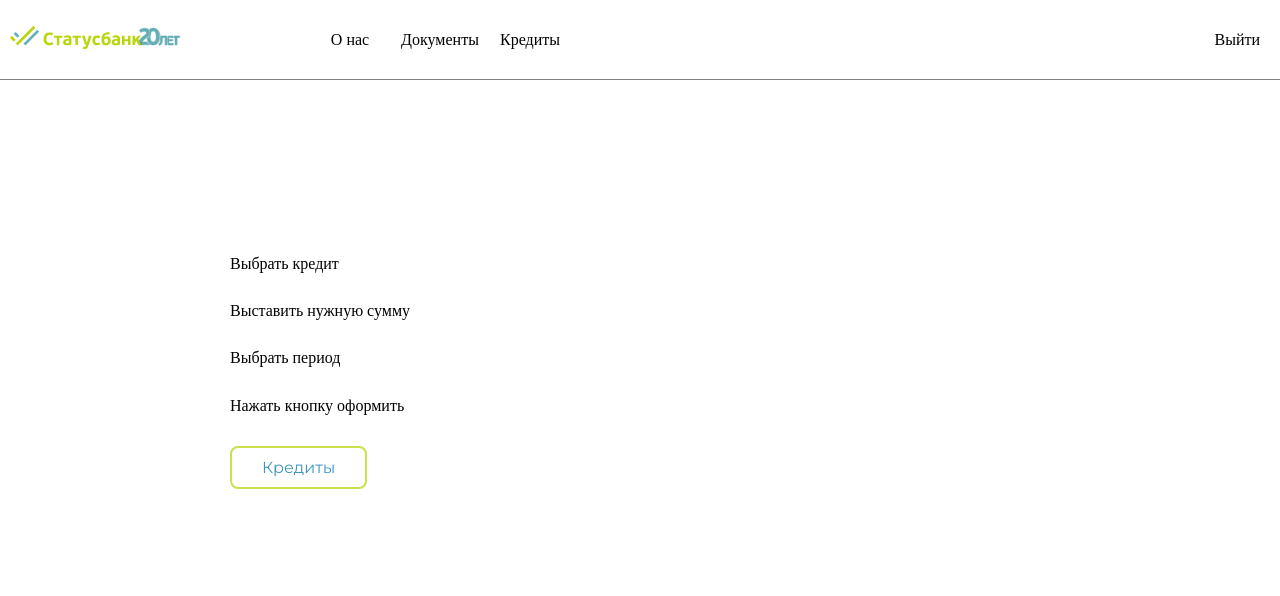
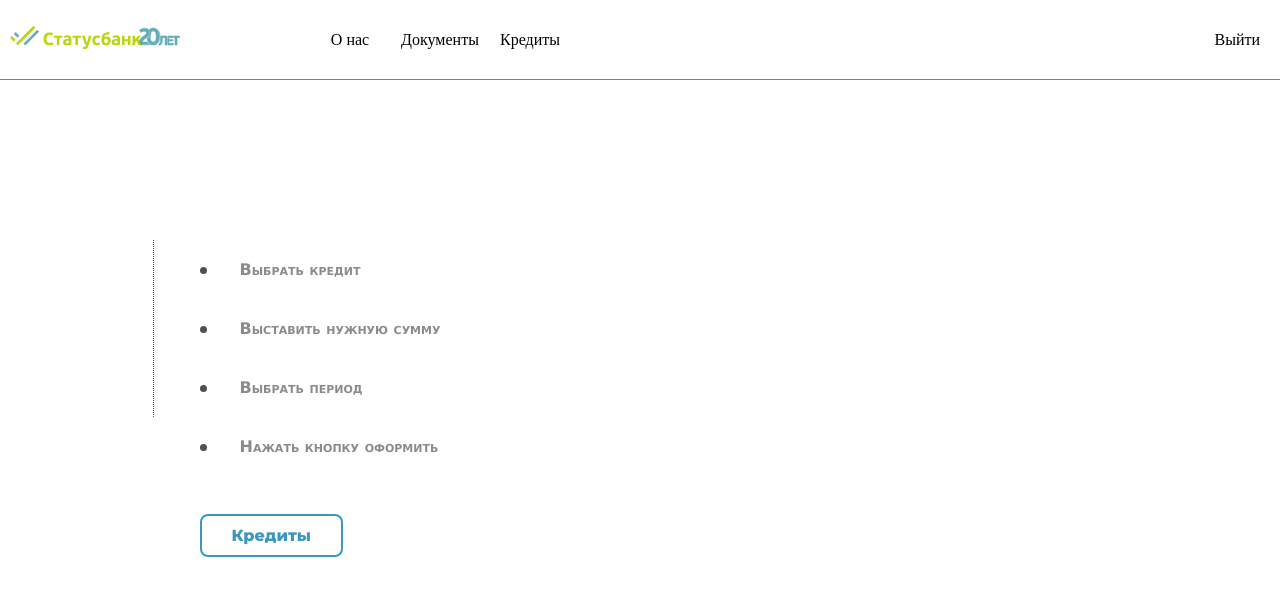
Before and after one commit to AlinaWebApp/WebApp, a Vue app: page /main in a window 1280 px wide. Shown: the top 596 px of the page. Built offline with nearby package versions, Linux system fonts and the light colour scheme.

Commit message:
feat: list

```diff
--- a/src/components/Header.vue
+++ b/src/components/Header.vue
@@ -120,9 +120,43 @@ a {
   height: 50vh;
 }
 .content-box_list {
-  line-height: 295%;
+  list-style: none;
+  font-family: "Lucida Sans";
 }
 .content-box_item {
+  position: relative;
+  padding: 20px 0 20px 40px;
+  color: #33333391;
+  font-variant: small-caps;
+  font-weight: bold;
+  cursor: pointer;
+}
+.content-box_item::before {
+  position: absolute;
+  width: 7px;
+  height: 7px;
+  border-radius: 50%;
+  background: #4f5151;
+  content: "";
+  left: 0;
+  transition: 0.3s ease-in-out;
+  top: 27px;
+}
+.content-wrapper__item::after {
+  position: absolute;
+  border-left: 1px dotted #4f5151;
+  width: 1px;
+  bottom: -12px;
+  content: "";
+  left: 153px;
+  top: 240px;
+  height: 177px;
+}
+.content-wrapper__item:hover::before {
+  box-shadow: 0 0 0 10px rgba(0, 0, 0, 0.2);
+}
+.content-box_item:last-child::after {
+  content: none;
 }
 
 body {
@@ -132,12 +166,13 @@ body {
   text-decoration: none;
   display: inline-block;
   padding: 10px 30px;
-  margin-top: 17px;
+  margin-top: 38px;
   position: relative;
   overflow: hidden;
-  border: 2px solid #cbe04a;
+  border: 2px solid #3c97bf;
   border-radius: 8px;
   font-family: "Montserrat", sans-serif;
+  font-weight: bold;
   color: #3c97bf;
   transition: 0.2s ease-in-out;
 }
```
